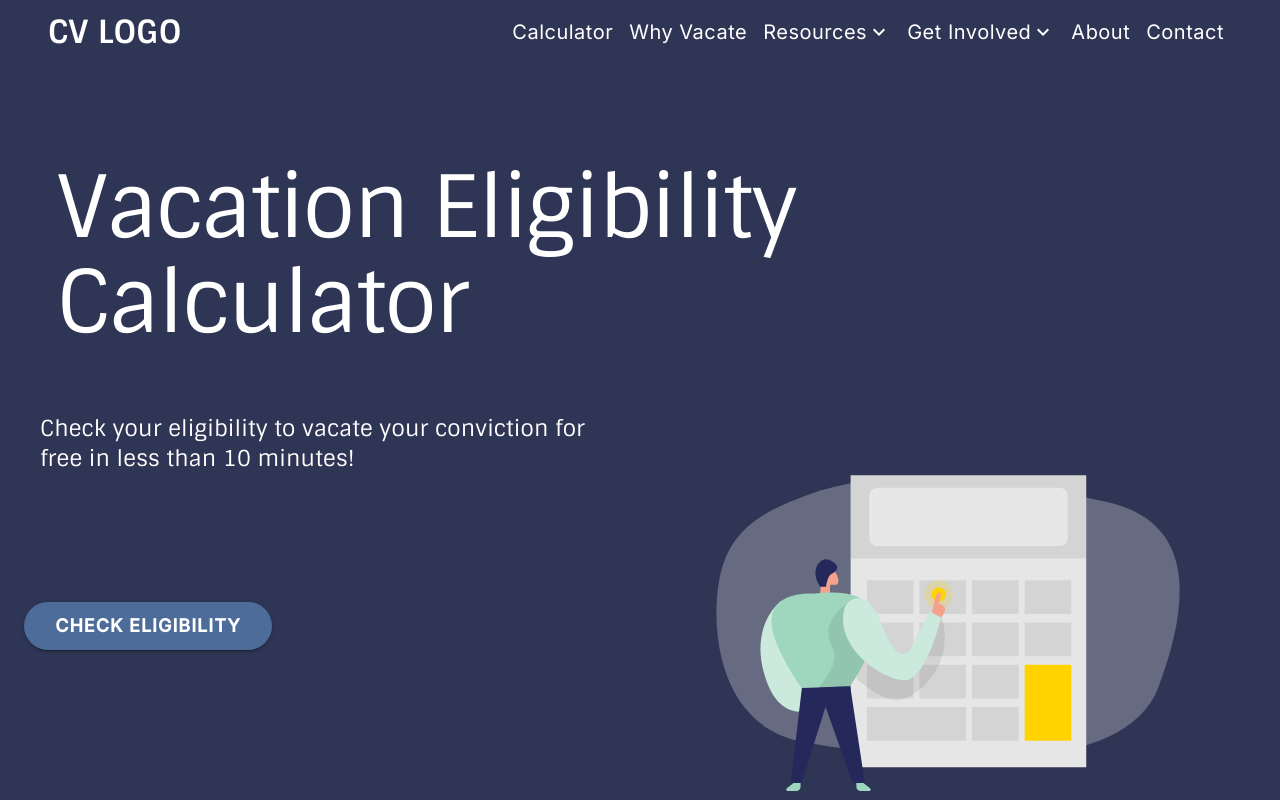
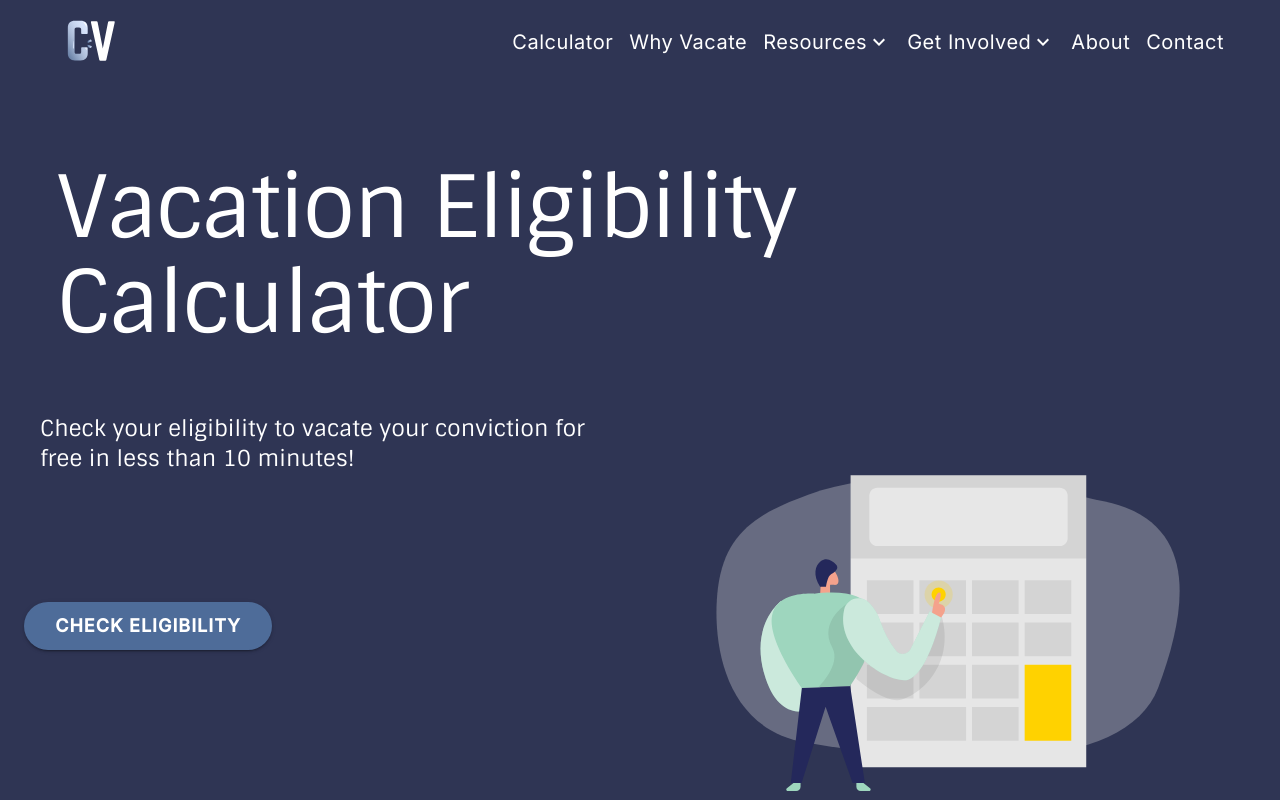
Before and after one commit to openseattle/clearviction-v1, a React (Create React App) app: page / in a window 1280 px wide. Shown: the top 800 px of the page. Built offline with nearby package versions, Linux system fonts and the light colour scheme.

Commit message:
update nav
add new logo, adjust navigation, add arias

```diff
--- a/src/Components/Navigation.jsx
+++ b/src/Components/Navigation.jsx
@@ -2,7 +2,6 @@ import {
   AppBar,
   IconButton,
   Toolbar,
-  Typography,
   Box,
   Drawer,
   List,
@@ -17,6 +16,8 @@ import { useState } from "react";
 import NavButton from "../ui-kit/NavButton";
 import NavButtonMobile from "../ui-kit/NavButtonMobile";
 import LegalDisclaimer from "./LegalDisclaimer";
+import { NavigationLogo } from "./NavigationLogo";
+
 
 const useStyles = makeStyles((theme) => ({
   closeIcon: {
@@ -55,7 +56,7 @@ const Navigation = () => {
       <AppBar color="primary" elevation={0}>
         <Container maxwidth="lg">
           <Toolbar>
-            <Typography variant="h4">CV LOGO</Typography>
+            <NavigationLogo />
             <Box style={{ flexGrow: 1 }} />
 
             {/* desktop menu */}
--- /dev/null
+++ b/src/Components/NavigationLogo.jsx
@@ -0,0 +1,8 @@
+import { IconButton } from "@material-ui/core";
+import logo from "../Assets/clearviction_logo_small_light 2.svg";
+
+export const NavigationLogo = () => (
+  <IconButton href="/" aria-label="clearviction home page">
+    <img src={logo} alt="clearviction" />
+  </IconButton>
+);
```
Also changed, not shown: src/Assets/clearviction_logo_small_light 2.svg (added).
